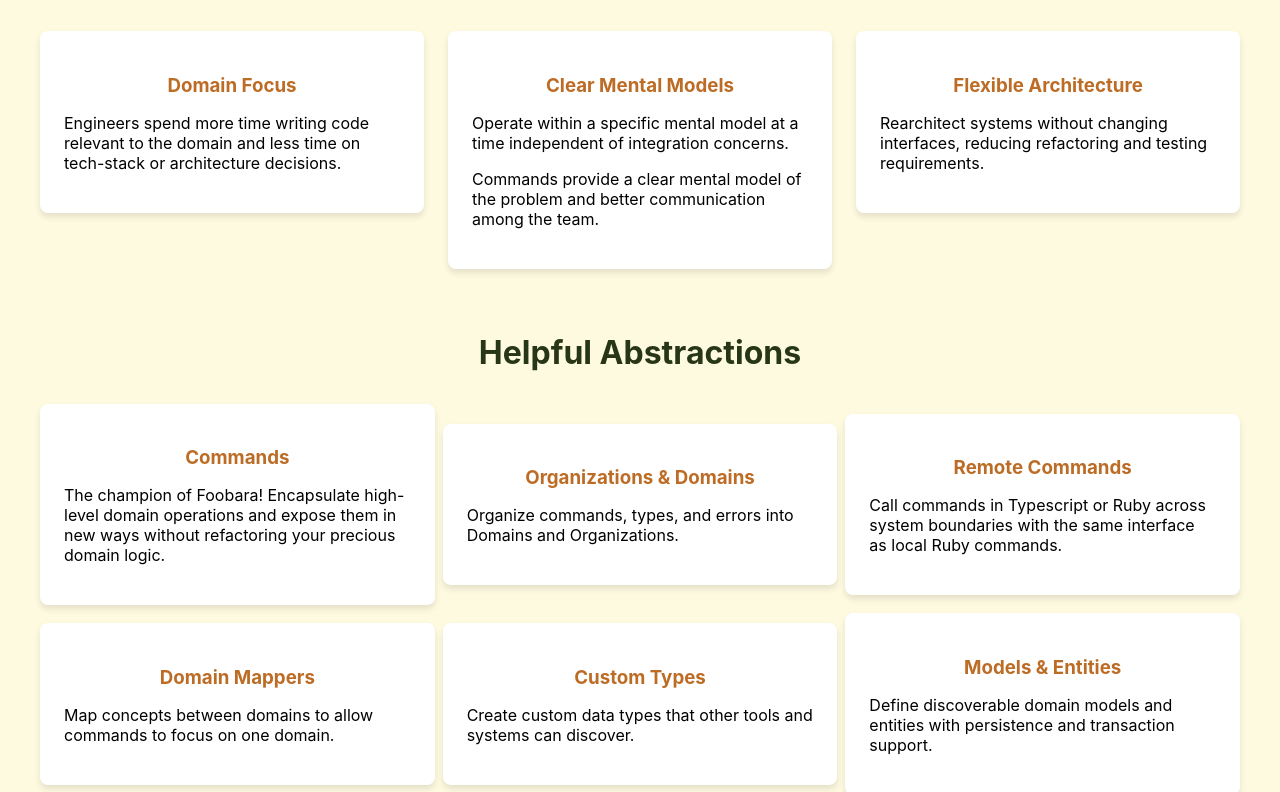
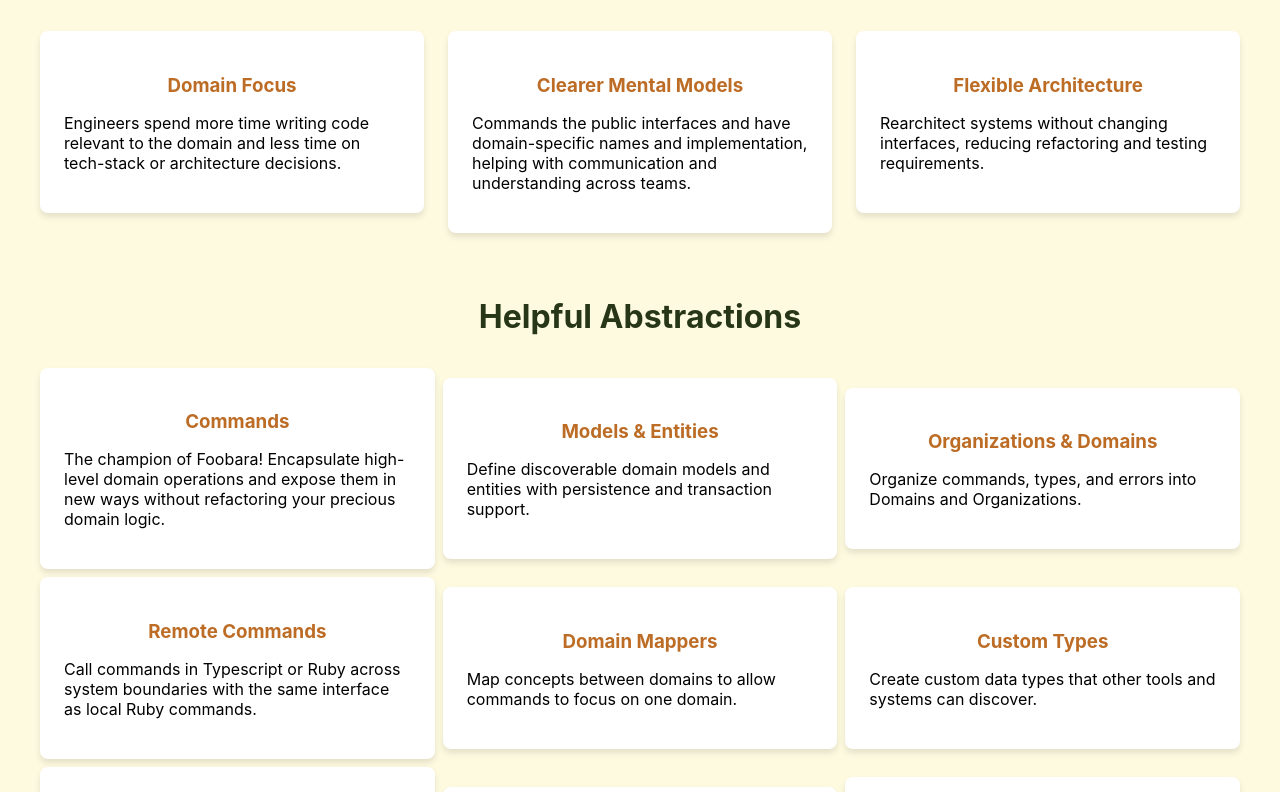
Before and after one commit to foobara/foobara-www, a React (Create React App) app: page / in a window 1280 px wide. Shown: the part 1908-2700 px from the top of the page. Built offline with nearby package versions, Linux system fonts and the light colour scheme; the HTML template or start-up script is replaced by a standard one.

Commit message:
Rearrange cards and fix some copy

```diff
--- a/src/Home.tsx
+++ b/src/Home.tsx
@@ -74,9 +74,9 @@
           </div>
 
           <div className="benefit-item">
-            <h3>Clear Mental Models</h3>
-            <p>Operate within a specific mental model at a time independent of integration concerns.</p>
-            <p>Commands provide a clear mental model of the problem and better communication among the team.</p>
+            <h3>Clearer Mental Models</h3>
+            <p>Commands the public interfaces and have domain-specific names and implementation, helping with
+            communication and understanding across teams.</p>
           </div>
 
           <div className="benefit-item">
@@ -93,6 +93,11 @@
             <h3>Commands</h3>
             <p>The champion of Foobara! Encapsulate high-level domain operations and expose them in new ways
               without refactoring your precious domain logic.</p>
+          </div>
+
+          <div className="tool-item">
+            <h3>Models & Entities</h3>
+            <p>Define discoverable domain models and entities with persistence and transaction support.</p>
           </div>
 
           <div className="tool-item">
@@ -113,11 +118,6 @@
           <div className="tool-item">
             <h3>Custom Types</h3>
             <p>Create custom data types that other tools and systems can discover.</p>
-          </div>
-
-          <div className="tool-item">
-            <h3>Models & Entities</h3>
-            <p>Define discoverable domain models and entities with persistence and transaction support.</p>
           </div>
 
           <div className="tool-item">
```
